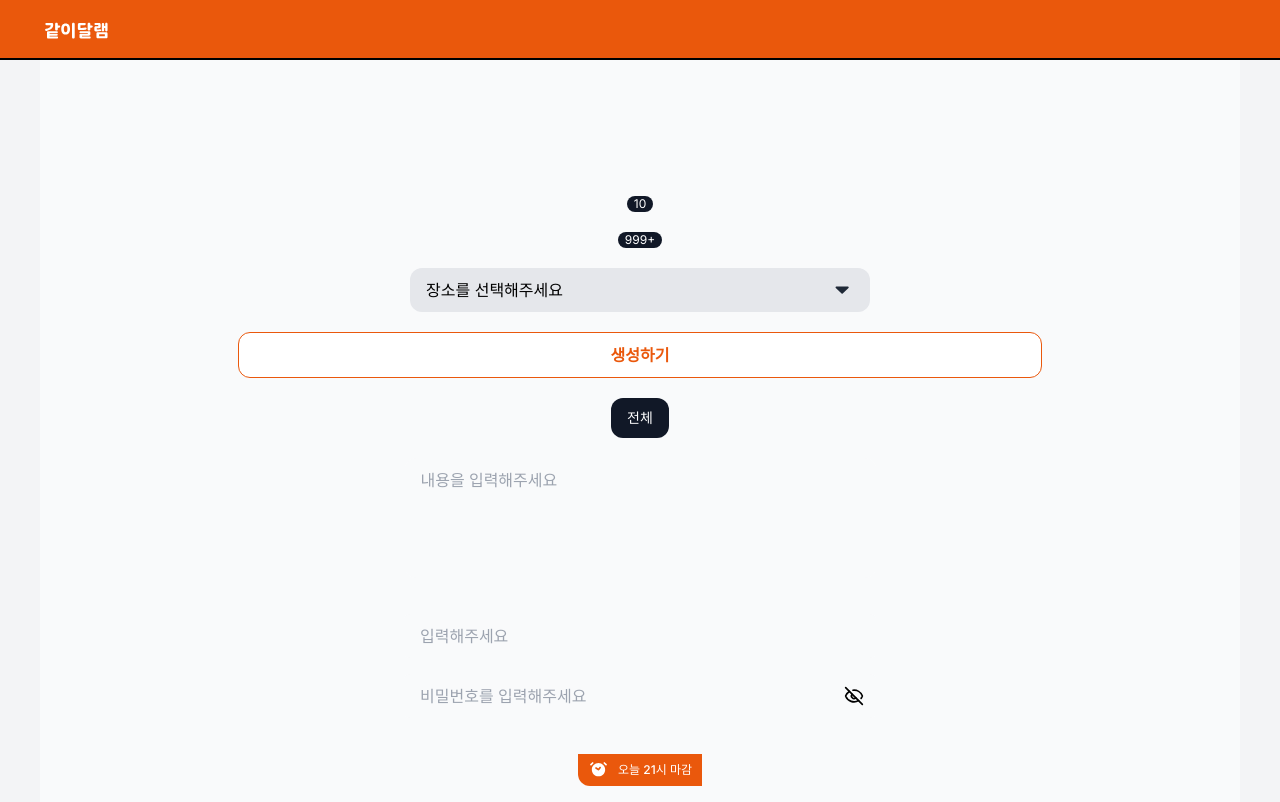
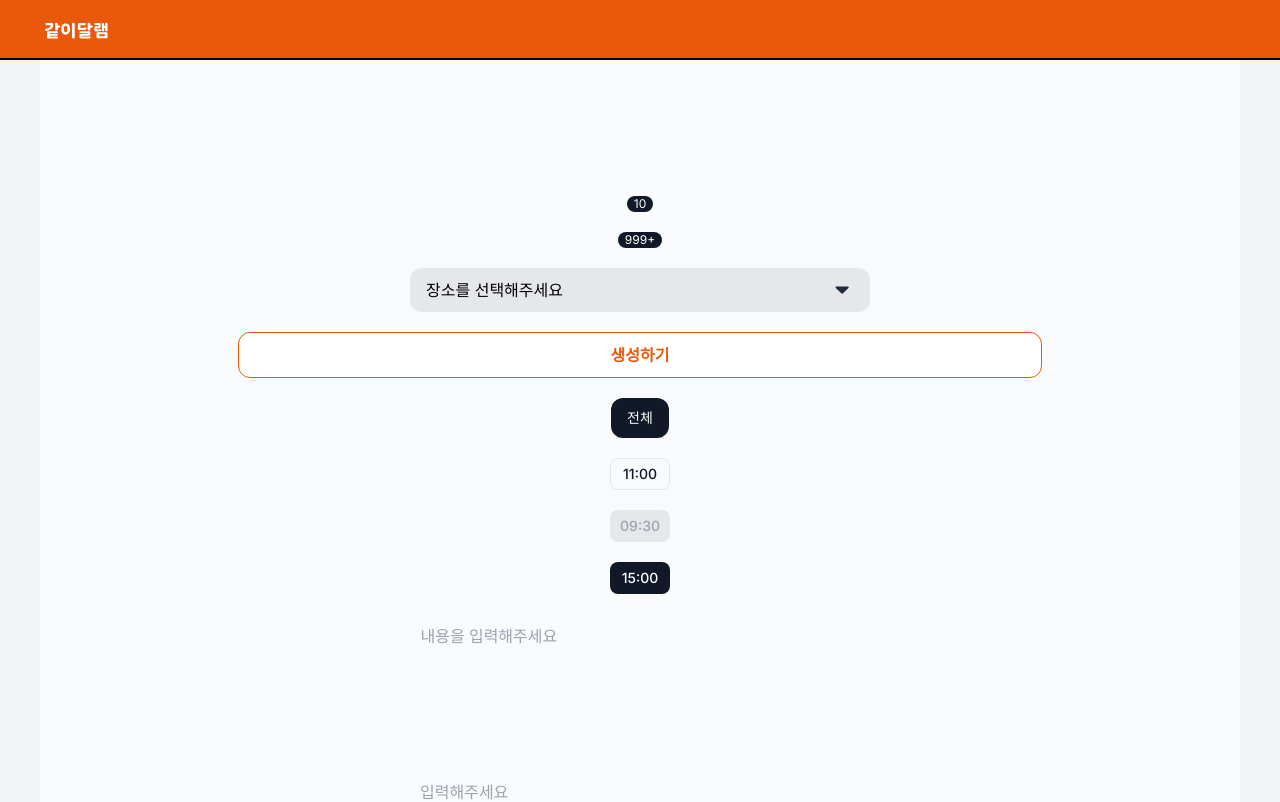
Before and after one commit to yeonna18k/relax-together-front, a Next.js app: page / in a window 1280 px wide. Shown: the top 802 px of the page. Built offline with nearby package versions, Linux system fonts and the light colour scheme.

Commit message:
feat: chip time component 생성

```diff
--- a/src/app/page.tsx
+++ b/src/app/page.tsx
@@ -1,5 +1,6 @@
 import CommonBadge from '@/shared/common/ui/badge';
 import Chip from '@/shared/common/ui/chip';
+import ChipTime from '@/shared/common/ui/chip-time';
 import CommonButton from '@/shared/common/ui/common-button';
 import CommonInput from '@/shared/common/ui/common-input';
 import InputText from '@/shared/common/ui/InputText';
@@ -20,6 +21,9 @@ export default function Home() {
         생성하기
       </CommonButton>
       <Chip selected={true}>전체</Chip>
+      <ChipTime state="enabled" hour={11} minute={0} />
+      <ChipTime state="disabled" hour={9} minute={30} />
+      <ChipTime state="selected" hour={15} minute={0} />
       <InputText placeholder="내용을 입력해주세요" />
       <CommonInput />
       <TagClock message="오늘 21시 마감" variant="default" />
--- /dev/null
+++ b/src/shared/common/ui/chip-time/index.tsx
@@ -0,0 +1,21 @@
+import { cn } from '@/shared/lib/utils';
+
+interface ChipTimeProps {
+  state: 'selected' | 'disabled' | 'enabled';
+  hour: number;
+  minute: number;
+}
+
+export default function ChipTime({ state, hour, minute }: ChipTimeProps) {
+  return (
+    <button
+      className={cn('h-8 w-[60px] rounded-lg text-center text-sm font-medium', {
+        'border border-gray-200 bg-gray-50 text-gray-900': state === 'enabled',
+        'bg-gray-900 text-white': state === 'selected',
+        'cursor-default bg-gray-200 text-gray-400': state === 'disabled',
+      })}
+    >
+      {String(hour).padStart(2, '0')}:{String(minute).padEnd(2, '0')}
+    </button>
+  );
+}
```
